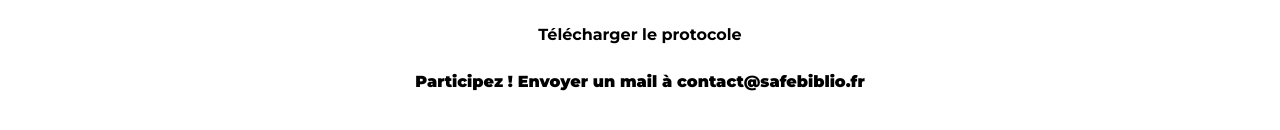
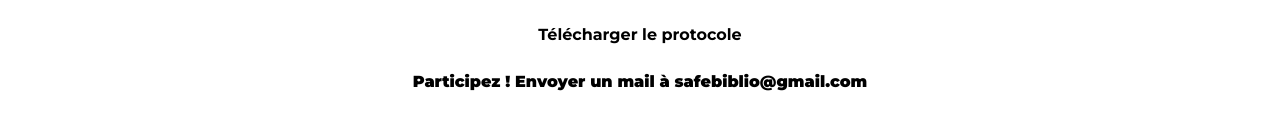
Before and after one commit to Awazez/safebiblio, a Vue app: page / in a window 1280 px wide. Shown: the part 474-604 px from the top of the page. Built offline with nearby package versions, Linux system fonts and the light colour scheme.

Commit message:
add new email

```diff
--- a/src/components/HelloWorld.vue
+++ b/src/components/HelloWorld.vue
@@ -16,7 +16,7 @@
   </a>
 
   <br>
-  <p>Participez ! Envoyer un mail à contact@safebiblio.fr</p>
+  <p>Participez ! Envoyer un mail à safebiblio@gmail.com</p>
 </template>
 
 <style scoped>
```
Also changed, not shown: 1 other file (tests, documents, lock files or other folders).
